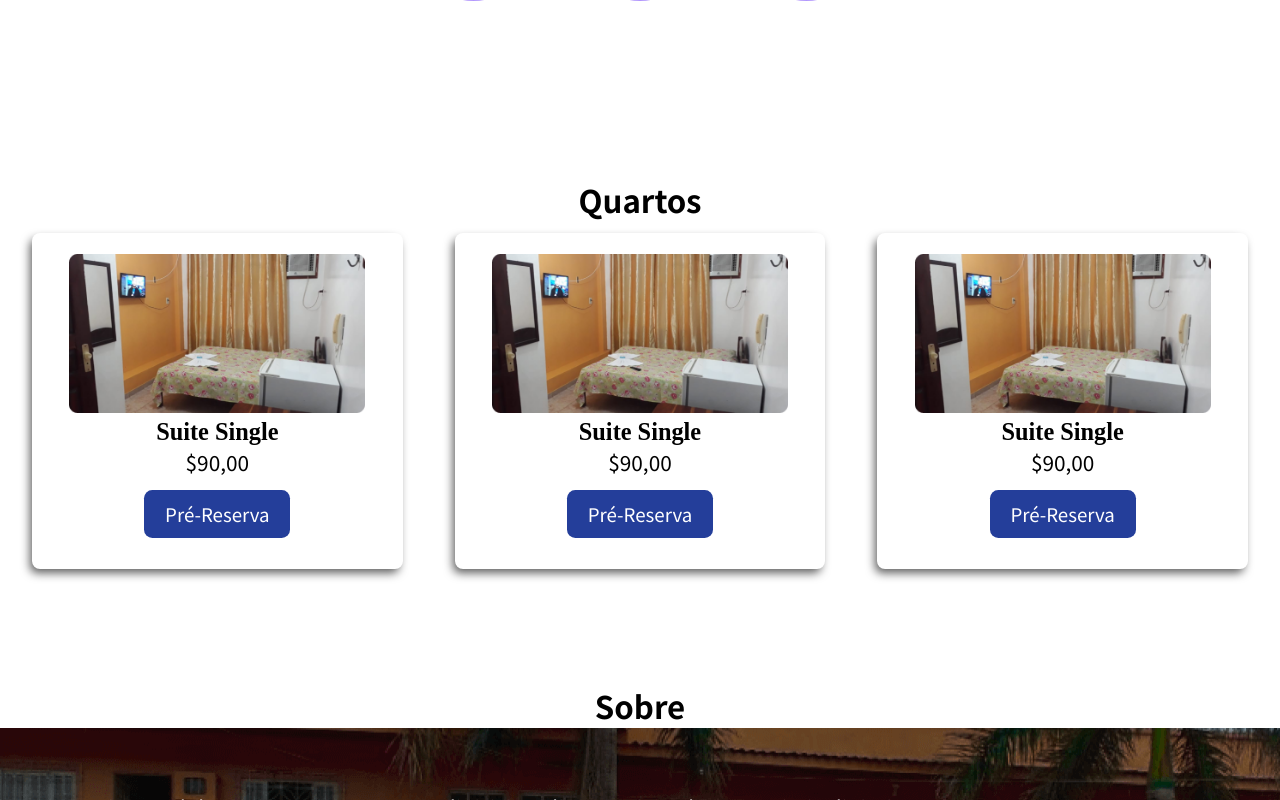
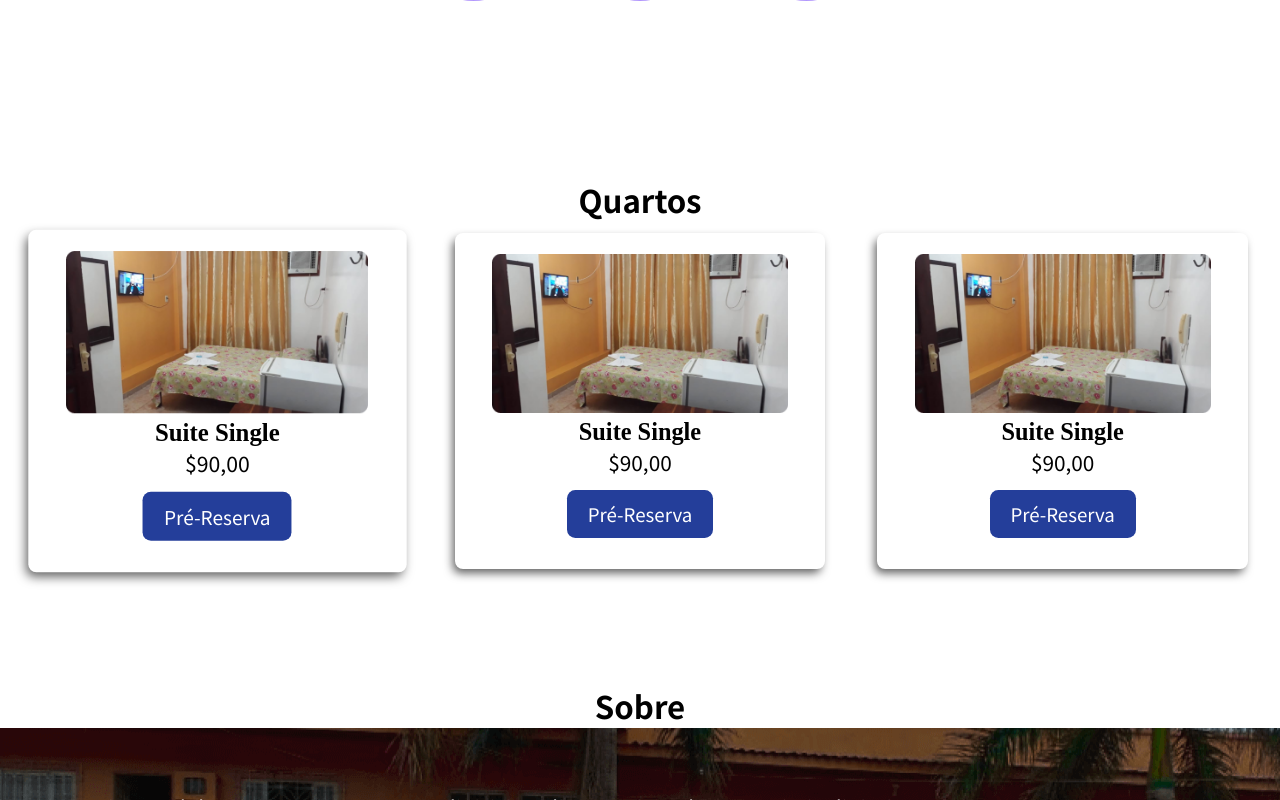
Before and after one commit to lumamontes/hotel, a React (Create React App) app: page / in a window 1280 px wide. In both pictures the pointer is over the element 217 px from the left and 1494 px from the top of the page. Shown: the part 1094-1894 px from the top of the page. Built offline with nearby package versions, Linux system fonts and the light colour scheme.

Commit message:
adicionado efeito no card

```diff
--- a/src/assets/Components/RoomCard/style.css
+++ b/src/assets/Components/RoomCard/style.css
@@ -9,9 +9,15 @@
     box-shadow: -3px 5px 10px -1px #000000a2;
 
     margin: 1rem 0;
+    transition: 300ms;
+
 }
+.room-card:hover  {
+    transform: scale(1.020);
 
+}
 .room-card > img {
     width: 90%;
     max-width: 400px;
+
 }
```
